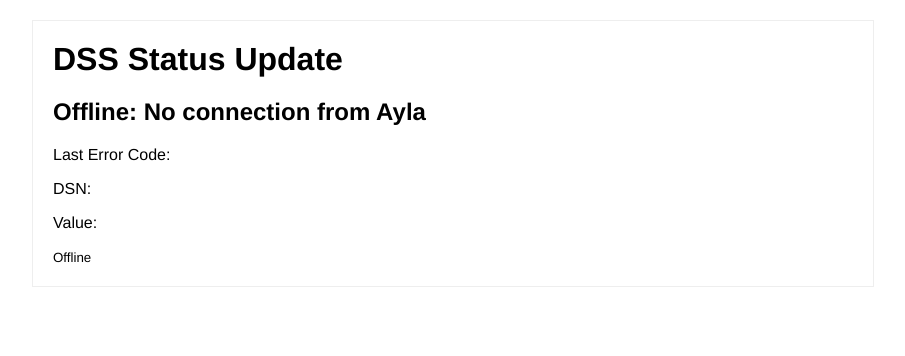
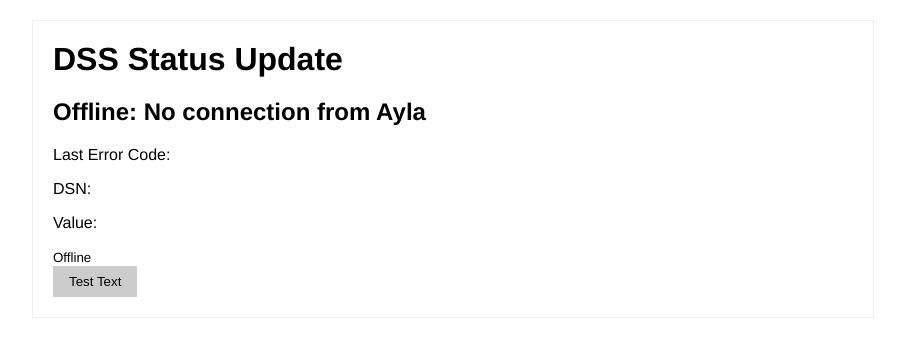
Before and after one commit to robyngreen/node_dss, a Next.js app: page / in a window 1280 px wide. Shown: the top 356 px of the page, without its empty margins (187-1092 px from the left). Built offline with nearby package versions, Linux system fonts and the light colour scheme; no server answers.

Commit message:
RIN-624 - Adds ability to send websocket message from home page.

```diff
--- a/components/status.js
+++ b/components/status.js
@@ -1,4 +1,5 @@
 import React from 'react';
+import Button from './button';
 let timer = '';
 
 export default class Status extends React.Component {
@@ -9,6 +10,9 @@
     this.updateStatus = this.updateStatus.bind(this);
     this.updateResponseTime = this.updateResponseTime.bind(this);
     this.setupWebSocket = this.setupWebSocket.bind(this);
+    this.sendMessage = this.sendMessage.bind(this);
+
+    this.ws = null;
 
     // Get initial state.
     this.state = {
@@ -46,10 +50,18 @@
         this.updateResponseTime(data.responseTime);
       }
     };
+
+    return ws;
   }
 
   componentDidMount () {
-    this.setupWebSocket();
+    this.ws = this.setupWebSocket();
+  }
+
+  sendMessage () {
+    this.ws.send(JSON.stringify({
+      status: 'test'
+    }));
   }
 
   addErrorCode (code) {
@@ -95,6 +107,7 @@
             `Responded in ${ Math.floor(this.state.lastResponseTime * 0.001) } seconds`
             : 'Offline'
         }</small>
+        <Button addClasses='btn' clickEvent={ this.sendMessage }>Test Text</Button>
         <style jsx>{`
           .main {
             font: 16px Helvetica, Arial;
--- a/lib/endpoint.js
+++ b/lib/endpoint.js
@@ -36,7 +36,7 @@
       if (xhr.readyState === 4) {
         if (xhr.status === 200) {
           // Success in xhr.responseText.
-          console.log(`Success: ${ xhr.responseText }`);
+          console.log(`200: ${ xhr.responseText }`);
         }
         else {
           // Error in xhr.responseText.
--- a/server.js
+++ b/server.js
@@ -47,7 +47,8 @@
     }
 
     newServer.get('/api/v1/restart', (req, res) => {
-      res.status(200).json({ test: 'message' });
+      // respond with server restarted or error.
+      res.status(200).json({ test: 'server restarted' });
     });
 
     newServer.get('*', (req, res) => {
```
